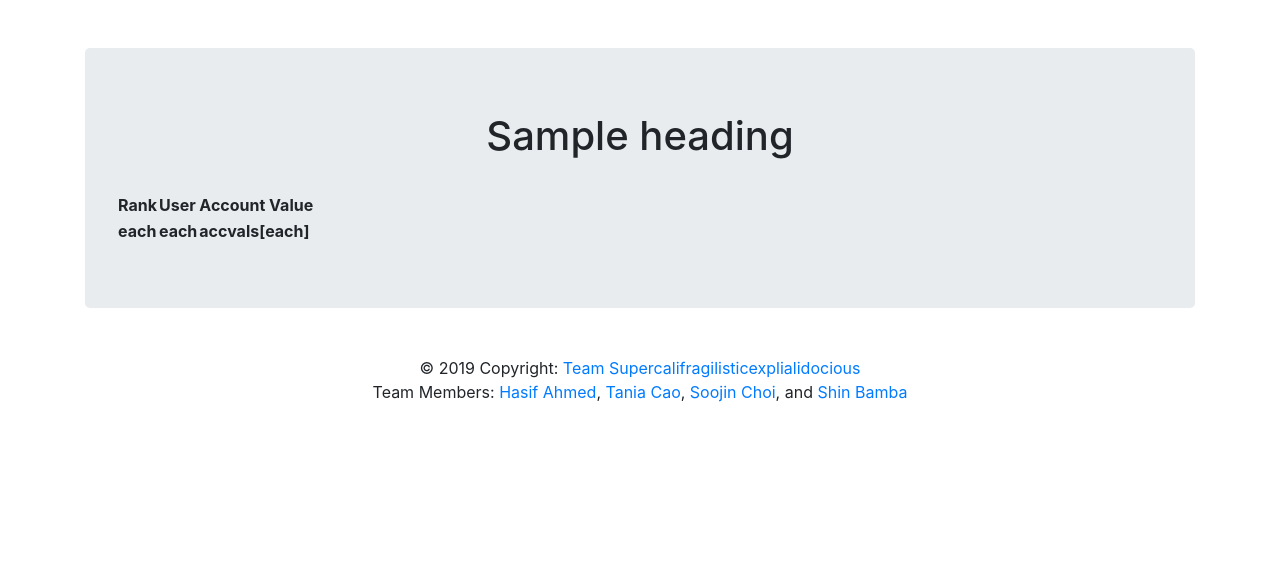
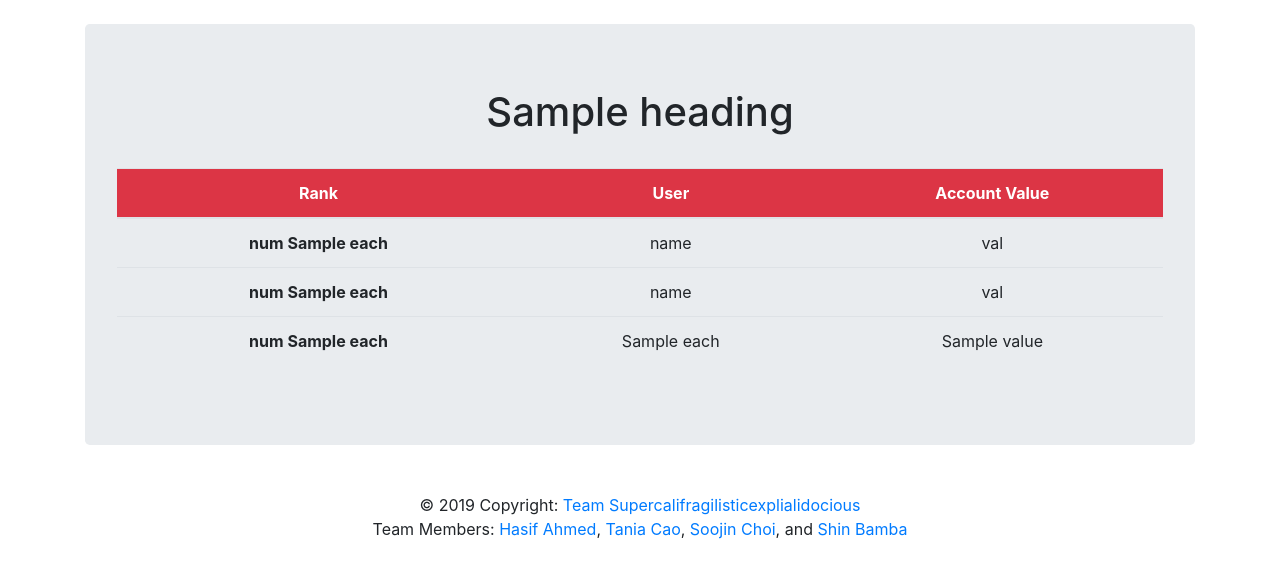
Before and after one commit to Soojin-C/supercalifragilisticexpialidocious, a Flask app: template templates/rankings.html in a window 1280 px wide. Shown: the part 56-634 px from the top of the page. Run offline with Flask 2, Linux system fonts and the light colour scheme; the template is opened without the code that fills it: most values are stand-ins (such as "Sample title", 1, 10 or a date in 2020); lists and menus that the app fills with data are empty; some libraries are stand-ins or nearby versions.

Commit message:
make table in rankings and stock results

```diff
--- a/templates/parent.html
+++ b/templates/parent.html
@@ -69,7 +69,7 @@
     </nav>
     {% endblock %}
 
-    </br></br>
+    </br>
 
     <div class="container">
       <div class="jumbotron">
--- a/templates/rankings.html
+++ b/templates/rankings.html
@@ -1,18 +1,36 @@
 {% extends "parent.html" %}
 
 {% block content %}
-<table>
-  <tr>
+<div class="table-responsive">
+  <table class="table table-hover text-center">
+    <thead>
+      <tr class="bg-danger text-white">
 	<th>Rank</th>
 	<th>User</th>
 	<th>Account Value</th>
       </tr>
-  {% for each in ranks %}
+    </thead>
+    <tbody>
+      <!-- DELETE ONCE THE FOR LOOP WORKS -->
       <tr>
-    <th>each</th>
-    <th>each</th>
-    <th>accvals[each]</th>
+	<th> num {{ each }}</th>
+	<td> name </td>
+	<td> val </td>
+      </tr>
+      <tr>
+	<th> num {{ each }}</th>
+	<td> name </td>
+	<td> val </td>
+      </tr>
+      <!-- ------------------------------ -->
+      {% for each in order %}
+      <tr>
+	<th> num {{ each }}</th>
+	<td>{{ each }}</td>
+	<td>{{ values[each] }}</td>
       </tr>
       {% endfor %}
+    </tbody>
   </table>
+</div>
 {% endblock %}
```
Also changed, not shown: templates/stockResults.html (+43 -25 lines), data/stock.db, 1 other file. Lines whose indentation alone changed are shown as unchanged.
